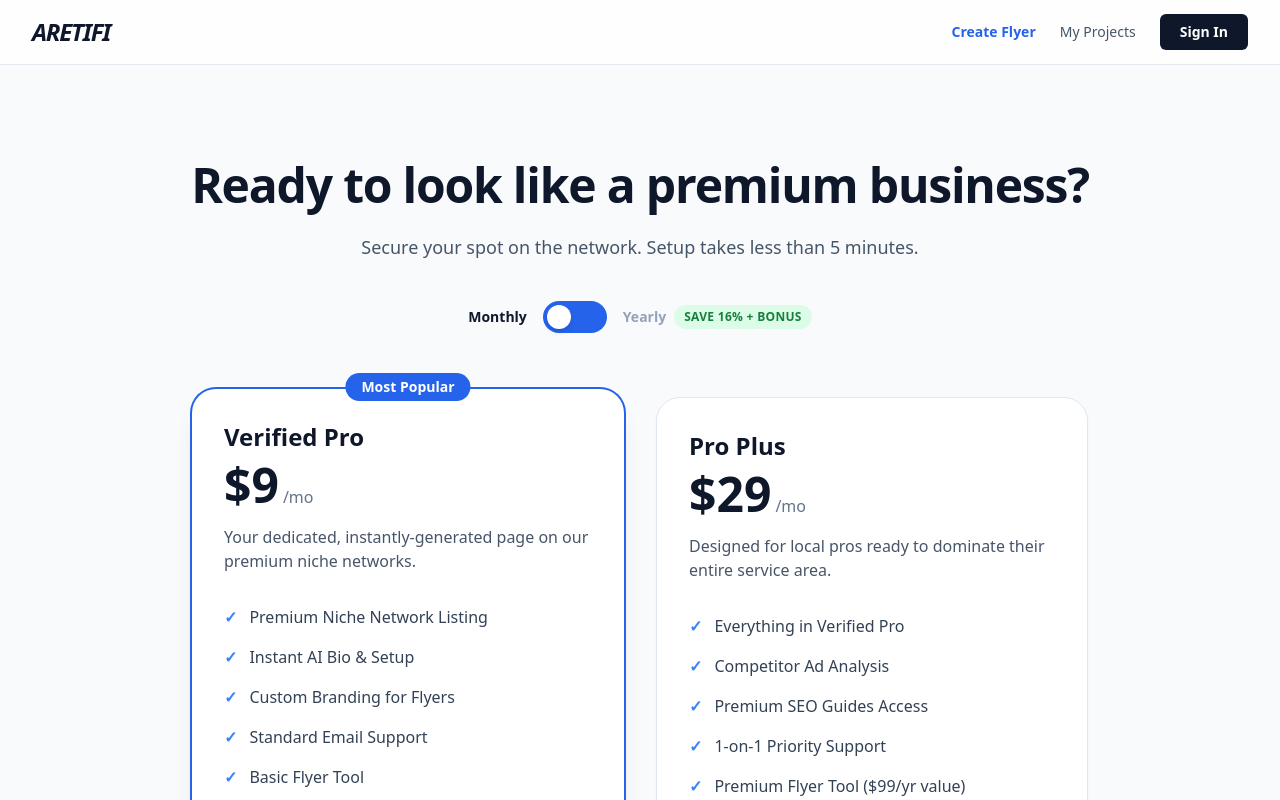
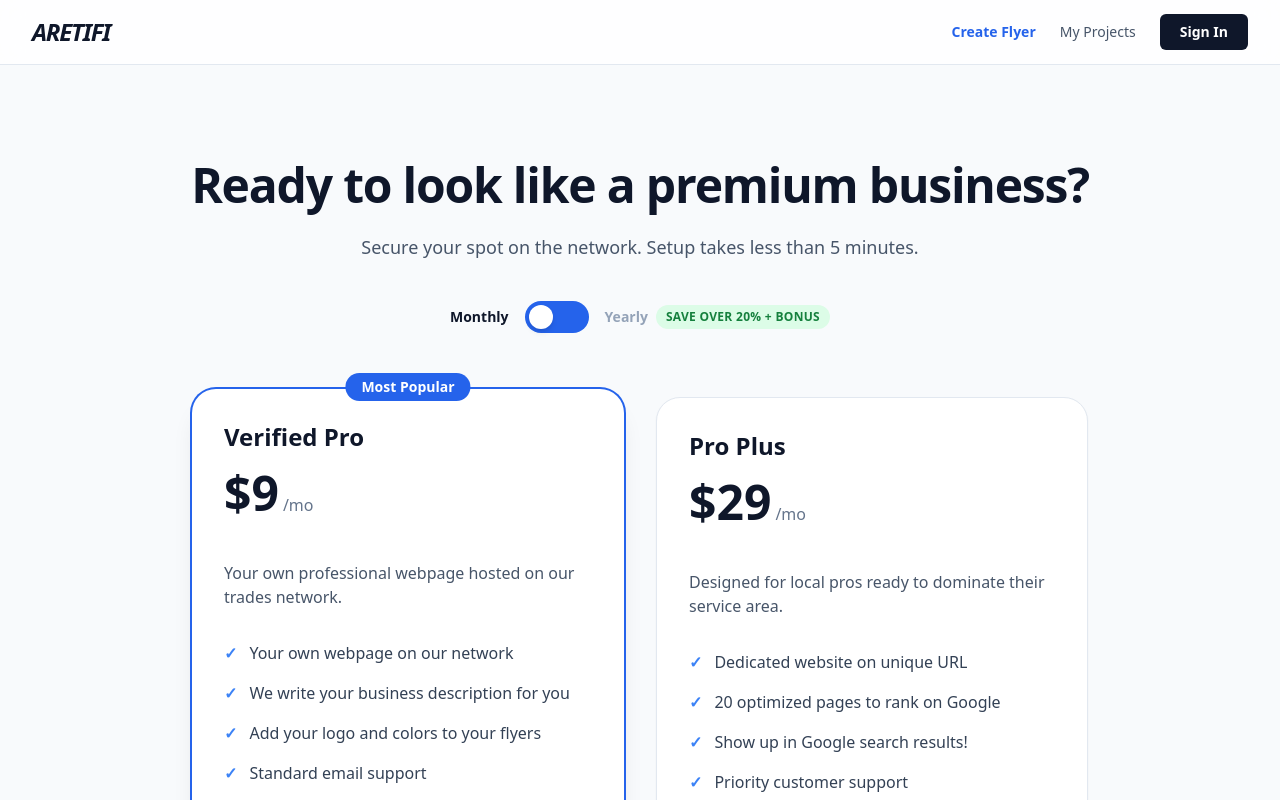
Before and after one commit to jakejmanley-collab/local-service-ads, a Next.js app: page /upgrade-offer in a window 1280 px wide. Shown: the top 800 px of the page. Built offline with nearby package versions, Linux system fonts and the light colour scheme.

Commit message:
Update page.tsx

```diff
--- a/app/upgrade-offer/page.tsx
+++ b/app/upgrade-offer/page.tsx
@@ -10,35 +10,37 @@ export default function UpgradeOfferPage() {
     {
       name: 'Verified Pro',
       monthlyPrice: '$9',
-      annualPrice: '$90', // 16% discount
-      description: 'Your dedicated, instantly-generated page on our premium niche networks.',
+      annualPrice: '$86',
+      discountText: 'Regularly $108/yr. You save 20%.',
+      description: 'Your own professional webpage hosted on our trades network.',
       features: [
-        'Premium Niche Network Listing',
-        'Instant AI Bio & Setup',
-        'Custom Branding for Flyers',
-        'Standard Email Support',
+        'Your own webpage on our network',
+        'We write your business description for you',
+        'Add your logo and colors to your flyers',
+        'Standard email support',
         isAnnual ? '🎁 FREE Premium Flyer Tool' : 'Basic Flyer Tool'
       ],
       cta: 'Get Listed Now',
-      monthlyLink: 'https://buy.stripe.com/4gM4gt5qH9lmh0Eey73gk04', // Verified Pro Monthly
-      annualLink: 'https://buy.stripe.com/fZuaERaL169afWAahR3gk05',  // Verified Pro Yearly
+      monthlyLink: 'https://buy.stripe.com/4gM4gt5qH9lmh0Eey73gk04',
+      annualLink: 'https://buy.stripe.com/fZuaERaL169afWAahR3gk05',
       highlight: true
     },
     {
       name: 'Pro Plus',
       monthlyPrice: '$29',
-      annualPrice: '$290', // 16% discount
-      description: 'Designed for local pros ready to dominate their entire service area.',
+      annualPrice: '$261',
+      discountText: 'Regularly $348/yr. You save 25%.',
+      description: 'Designed for local pros ready to dominate their service area.',
       features: [
-        'Everything in Verified Pro',
-        'Competitor Ad Analysis',
-        'Premium SEO Guides Access',
-        '1-on-1 Priority Support',
+        'Dedicated website on unique URL',
+        '20 optimized pages to rank on Google',
+        'Show up in Google search results!',
+        'Priority customer support',
         isAnnual ? '🎁 FREE Premium Flyer Tool' : 'Premium Flyer Tool ($99/yr value)'
       ],
       cta: 'Get Pro Plus',
-      monthlyLink: 'https://buy.stripe.com/28E3cp2ev41239O9dN3gk06', // Pro Plus Monthly
-      annualLink: 'https://buy.stripe.com/3cI9AN9GXcxybGk75F3gk07',  // Pro Plus Yearly
+      monthlyLink: 'https://buy.stripe.com/28E3cp2ev41239O9dN3gk06',
+      annualLink: 'https://buy.stripe.com/3cI9AN9GXcxybGk75F3gk07',
       highlight: false
     }
   ];
@@ -71,7 +73,7 @@ export default function UpgradeOfferPage() {
           <span className={`text-sm font-bold flex items-center gap-2 ${isAnnual ? 'text-slate-900' : 'text-slate-400'}`}>
             Yearly
             <span className="bg-green-100 text-green-700 text-xs px-2.5 py-1 rounded-full font-bold uppercase tracking-wide">
-              Save 16% + Bonus
+              Save over 20% + Bonus
             </span>
           </span>
         </div>
@@ -97,13 +99,23 @@ export default function UpgradeOfferPage() {
                 {tier.name}
               </h2>
 
-              <div className="flex items-baseline gap-1 mb-4">
+              {/* Price Container */}
+              <div className="flex items-baseline gap-1 mt-2">
                 <span className="text-5xl font-bold text-slate-900">
                   {isAnnual ? tier.annualPrice : tier.monthlyPrice}
                 </span>
                 <span className="text-slate-500 font-medium">
                   {isAnnual ? '/yr' : '/mo'}
                 </span>
+              </div>
+
+              {/* Explicit Discount Math */}
+              <div className="min-h-[1.5rem] mt-1 mb-4">
+                {isAnnual && (
+                  <span className="text-sm font-bold text-green-600 bg-green-50 px-2 py-1 rounded">
+                    {tier.discountText}
+                  </span>
+                )}
               </div>
 
               <p className="text-slate-600 mb-8 min-h-[3rem]">
```
